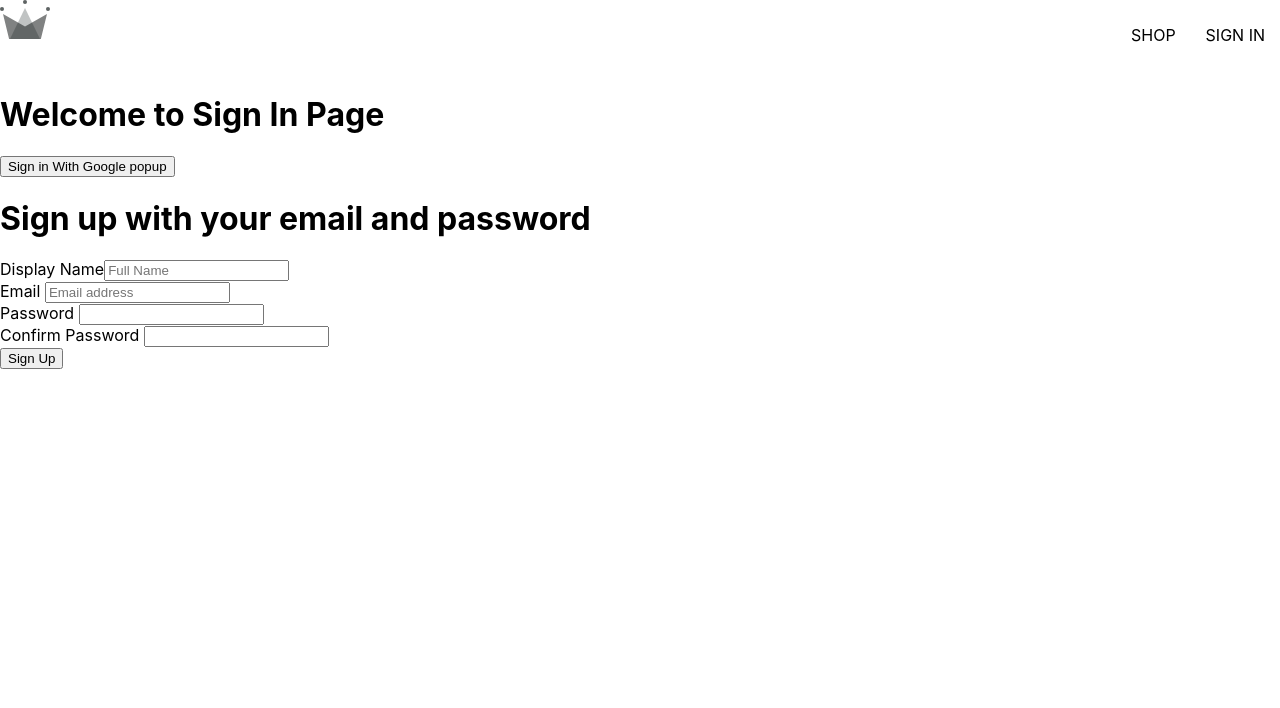
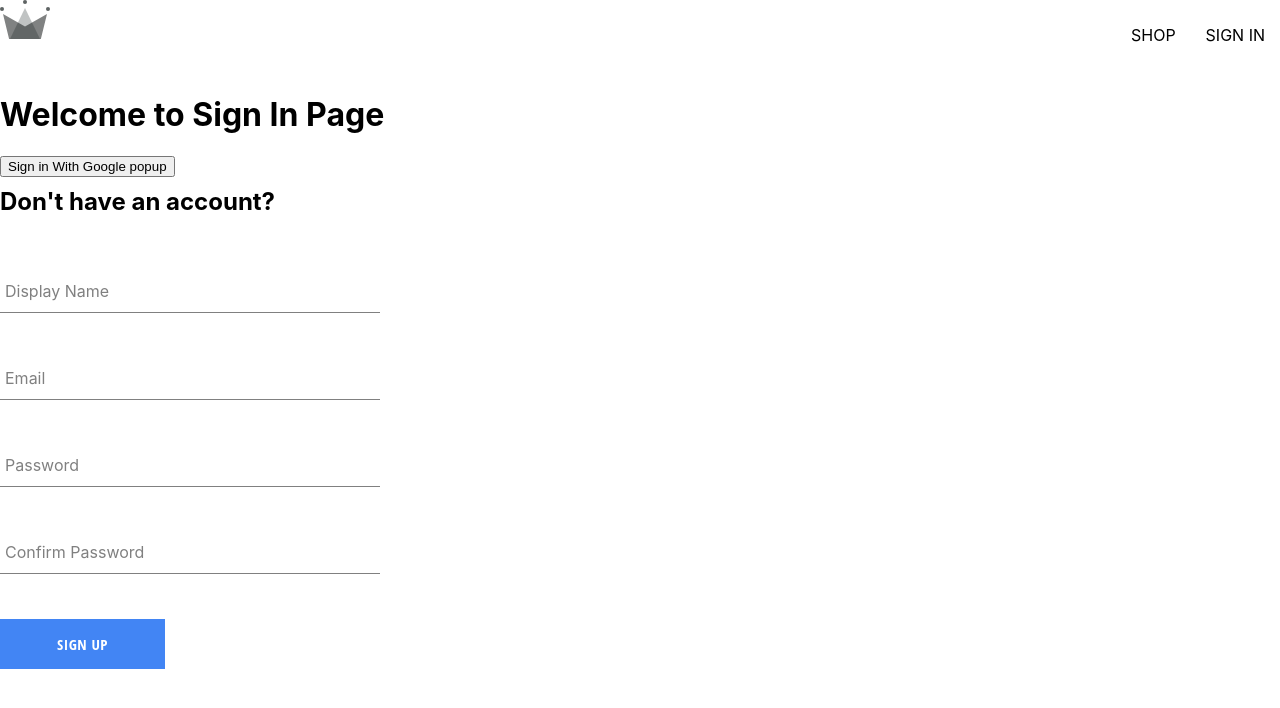
Before and after one commit to GaurabGurung/online-clothing, a React (Create React App) app: page /Sign-In in a window 1280 px wide. Shown: the top 708 px of the page. Built offline with nearby package versions, Linux system fonts and the light colour scheme.

Commit message:
created sign up component, the form input component , button component

```diff
--- /dev/null
+++ b/src/components/button/button.component.jsx
@@ -0,0 +1,19 @@
+import './button.styles.scss';
+const BUTTON_TYPE_CLASSES = {
+    goole: 'google-sign-in',
+    inverted: 'inverted'
+}
+
+
+const Button = ({children, buttonType, ...otherProps }) => {
+    return (
+        <button
+            className= {`button-container ${BUTTON_TYPE_CLASSES[buttonType]}`}
+            {...otherProps}
+        >
+            {children}
+        </button>
+    )
+}
+
+export default Button;
--- /dev/null
+++ b/src/components/button/button.styles.scss
@@ -0,0 +1,43 @@
+.button-container {
+    min-width: 165px;
+    width: auto;
+    height: 50px;
+    letter-spacing: 0.5px;
+    line-height: 50px;
+    padding: 0 35px 0 35px;
+    font-size: 15px;
+    background-color: black;
+    color: white;
+    text-transform: uppercase;
+    font-family: 'Open Sans Condensed';
+    font-weight: bolder;
+    border: none;
+    cursor: pointer;
+    display: flex;
+    justify-content: center;
+    &:hover {
+        background-color: white;
+        color: black;
+        border: 1px solid black;
+    }
+    &.google-sign-in {
+        background-color: #4285f4;
+        color: white;
+        &:hover {
+            background-color: #357ae8;
+            border: none;
+        }
+    }
+
+    &.inverted {
+        background-color: white;
+        color: black;
+        border: 1px solid black;
+        &:hover {
+            background-color: black;
+            color: white;
+            border: none;
+        }
+    }
+
+}
--- /dev/null
+++ b/src/components/form-input/form-input.component.jsx
@@ -0,0 +1,18 @@
+import './form-input.styles.scss'
+
+const FormInput = ( {label, ...otherProps}) => {
+    return (
+        <div className='group'>
+            <input className='form-input' {...otherProps}/>
+            <label
+                className={`${
+                    otherProps.value.length ? 'shrink' : ''
+                } form-input-label`}>
+                {label}
+            </label>
+
+        </div>
+    )
+}
+
+export default FormInput;
--- /dev/null
+++ b/src/components/form-input/form-input.styles.scss
@@ -0,0 +1,44 @@
+$sub-color: grey;
+$main-color: black;
+@mixin shrinkLabel {
+    top: -14px; font-size: 12px;
+    color: $main-color;
+}
+.group {
+    position: relative;
+    margin: 45px 0;
+    .form-input {
+        background: none;
+        background-color: white;
+        color: $sub-color;
+        font-size: 18px;
+        padding: 10px 10px 10px 5px;
+        display: block;
+        width: 100%;
+        border: none;
+        border-radius: 0;
+        border-bottom: 1px solid
+        $sub-color; margin: 25px 0;
+        &:focus {
+            outline: none;
+        }
+        &:focus ~ .form-input-label {
+            @include shrinkLabel();
+        }
+    }
+    input[type='password'] {
+             letter-spacing: 0.3em;
+            }
+            .form-input-label {
+                color: $sub-color;
+                font-size: 16px;
+                font-weight: normal;
+                position: absolute;
+                pointer-events: none;
+    left: 5px; top: 10px;
+    transition: 300ms ease all;
+    &.shrink {
+        @include shrinkLabel();
+    }
+}
+}
--- a/src/components/sign-up-form/sign-up-form.component.jsx
+++ b/src/components/sign-up-form/sign-up-form.component.jsx
@@ -1,5 +1,8 @@
 import { useState} from 'react';
-import { createUserAuthWithEmailAndPassword} from '../../utils/firebase/firebase.utils'
+import { createAuthUserWithEmailAndPassword , createUserDocumentFromAuth} from '../../utils/firebase/firebase.utils'
+import FormInput from '../form-input/form-input.component';
+import './sign-up-form.styles.scss'
+import Button from '../button/button.component';
 const SignUpForm = () => {
 
     const defaultFormFields = {
@@ -22,57 +25,64 @@
     const handleSubmit = async (event)=> {
         event.preventDefault();
 
-        const response = await createUserAuthWithEmailAndPassword(email, password);
-        console.log(response);
+        if(password !== confirmPassword) {
+            alert ('Password does not match');
+            return;
+        }
+
+        try {
+            const {user} = await createAuthUserWithEmailAndPassword(email, password);
+            await createUserDocumentFromAuth(user, {displayName})
+            await setFromFields(defaultFormFields);
+        } catch (error) {
+
+            if (error.code === 'auth/email-already-in-use'){
+                alert ('Email already in use')
+            } else {
+                console.log('user creation encountered an error', error);
+            }
+        }
     }
-//.........................
-// const logGoogleUser = async () => {
-//     const {user} = await signInWithGooglePopup();
-//     const userDocRef  = await createUserDocumentFromAuth(user);
-// }
-//........................
-
 
     return (
-        <div>
-            <h1>Sign up with your email and password</h1>
+        <div className='sign-up-container'>
+            <h2>Don't have an account?</h2>
             <form onSubmit= {handleSubmit} >
-                <label > Display Name</label>
-                <input
-                    placeholder="Full Name"
+                <FormInput
+                    label= 'Display Name'
                     type= 'text'
                     required
                     onChange={handleChange}
                     name='displayName'
-                    value={displayName}/> <br />
+                    value={displayName}/>
 
-                <label> Email </label>
-                <input
+                <FormInput
+                    label= 'Email'
                     type= 'email'
-                    placeholder="Email address"
                     required
                     onChange={handleChange}
                     name='email'
-                    value={email}/> <br />
+                    value={email}/>
 
-                <label> Password </label>
-                <input
+                <FormInput
+                    label= 'Password'
                     type = 'password'
                     required
                     onChange={handleChange}
                     name='password'
-                    value={password}/> <br />
+                    value={password}/>
 
-                <label> Confirm Password </label>
-                <input
+                <FormInput
+                    label= 'Confirm Password'
                     type = 'password'
                     required
                     onChange={handleChange}
                     name='confirmPassword'
-                    value={confirmPassword}/> <br />
+                    value={confirmPassword}/>
 
-                <button
-                type="submit"> Sign Up </button>
+                <Button
+                    buttonType={'goole'}
+                    type="submit"> Sign Up </Button>
             </form>
         </div>
     )
--- /dev/null
+++ b/src/components/sign-up-form/sign-up-form.styles.scss
@@ -0,0 +1,9 @@
+.sign-up-container {
+    display: flex;
+    flex-direction: column;
+    width: 380px;
+
+    h2 {
+        margin: 10px 0;
+    }
+}
--- a/src/utils/firebase/firebase.utils.js
+++ b/src/utils/firebase/firebase.utils.js
@@ -26,7 +26,7 @@
 
 export const db = getFirestore();
 
-export const createUserDocumentFromAuth = async (userAuth) => {
+export const createUserDocumentFromAuth = async (userAuth, additionalInfo = {}) => {
     const userDocRef = doc(db, 'users', userAuth.uid);
 
     const userSnapShot = await getDoc(userDocRef);
@@ -39,7 +39,8 @@
             await setDoc(userDocRef, {
                 displayName,
                 email,
-                createdAt
+                createdAt,
+                ...additionalInfo
             })
         } catch (error) {
             console.log ('error creating the user', error.message);
@@ -48,8 +49,8 @@
     return userDocRef;
 }
 
-export const createUserAuthWithEmailAndPassword = async (email, password) => {
+export const createAuthUserWithEmailAndPassword = async (email, password) => {
     if(!email || !password) return;
 
-    return await createUserAuthWithEmailAndPassword(auth, email, password);
+    return await createUserWithEmailAndPassword(auth, email, password);
 }
```
